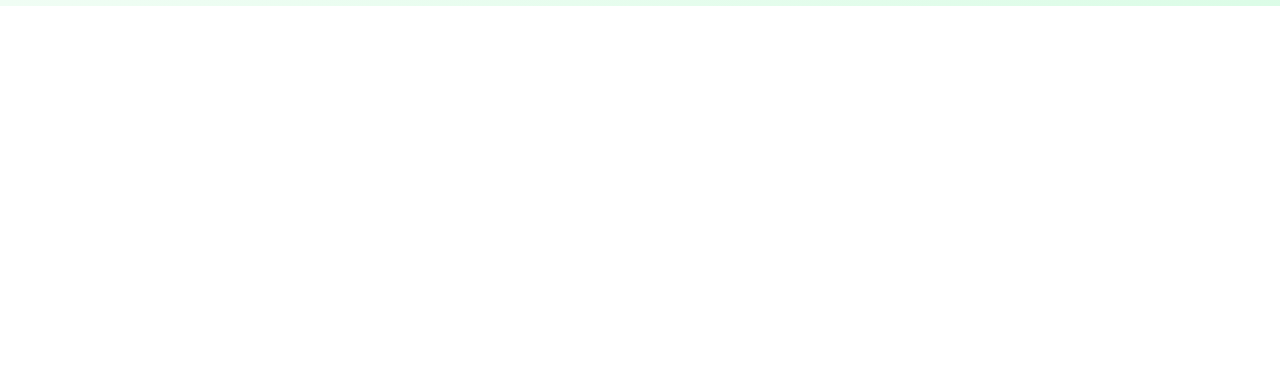
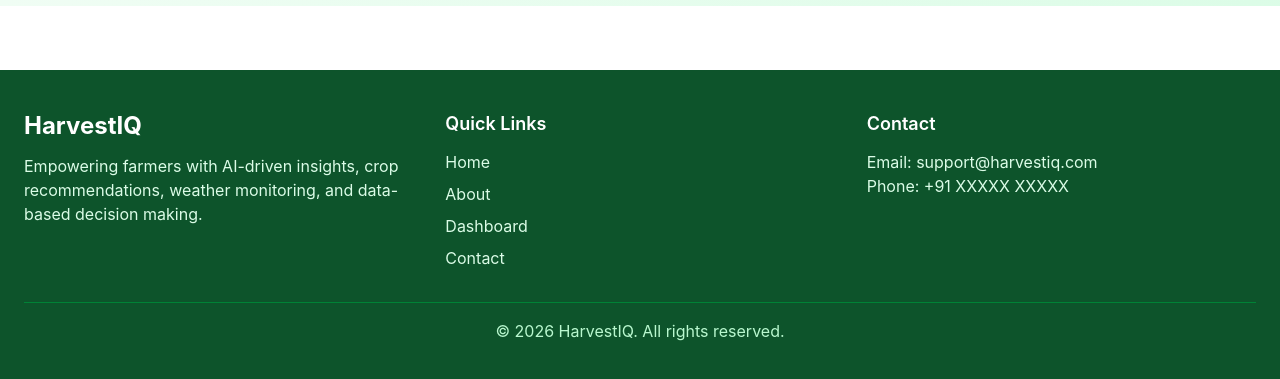
Before and after one commit to Madhav-Goel12/HarvestIQ, a Next.js app in the folder frontend/: page / in a window 1280 px wide. Shown: the part 1156-1535 px from the top of the page. Before the commit the page ends 1162 px from the top, so only its background shows below. Built offline with nearby package versions, Linux system fonts and the light colour scheme.

Commit message:
feat: add footer section

```diff
--- a/frontend/src/app/page.tsx
+++ b/frontend/src/app/page.tsx
@@ -1,11 +1,13 @@
 import Navbar from "../components/navbar";
 import Hero from "../components/hero";
+import Footer from "../components/footer";
 
 export default function Home() {
   return (
     <>
       <Navbar />
       <Hero />
+      <Footer />
     </>
   );
 }
--- a/frontend/src/components/footer.tsx
+++ b/frontend/src/components/footer.tsx
@@ -0,0 +1,43 @@
+export default function Footer() {
+  return (
+    <footer className="bg-green-900 text-white mt-16">
+      <div className="max-w-7xl mx-auto px-6 py-10">
+        <div className="grid md:grid-cols-3 gap-8">
+
+          <div>
+            <h3 className="text-2xl font-bold mb-3">HarvestIQ</h3>
+            <p className="text-green-100">
+              Empowering farmers with AI-driven insights, crop recommendations,
+              weather monitoring, and data-based decision making.
+            </p>
+          </div>
+
+          <div>
+            <h4 className="font-semibold text-lg mb-3">Quick Links</h4>
+            <ul className="space-y-2 text-green-100">
+              <li>Home</li>
+              <li>About</li>
+              <li>Dashboard</li>
+              <li>Contact</li>
+            </ul>
+          </div>
+
+          <div>
+            <h4 className="font-semibold text-lg mb-3">Contact</h4>
+            <p className="text-green-100">
+              Email: support@harvestiq.com
+            </p>
+            <p className="text-green-100">
+              Phone: +91 XXXXX XXXXX
+            </p>
+          </div>
+
+        </div>
+
+        <div className="border-t border-green-700 mt-8 pt-4 text-center text-green-200">
+          © 2026 HarvestIQ. All rights reserved.
+        </div>
+      </div>
+    </footer>
+  );
+}
```
